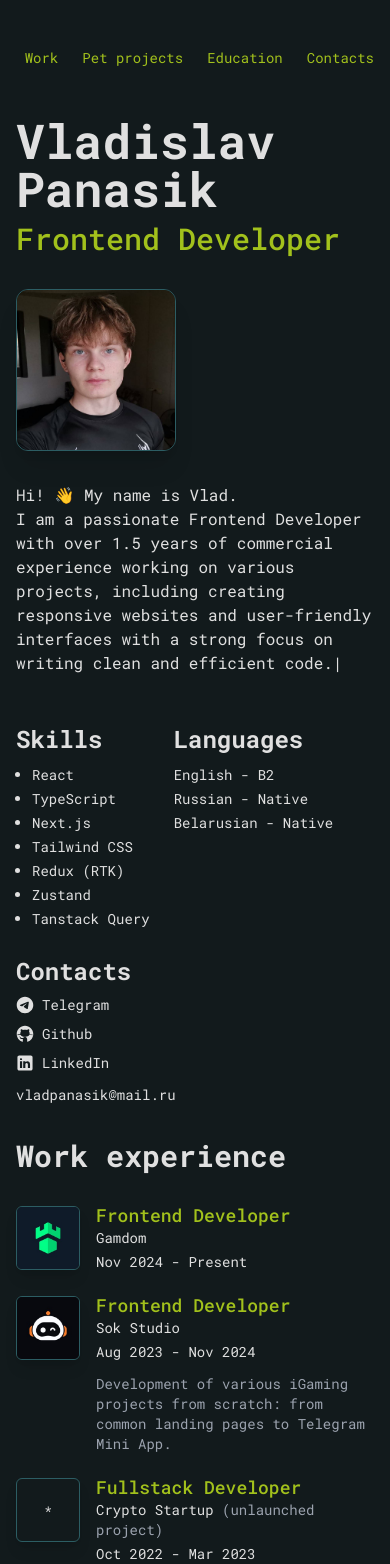
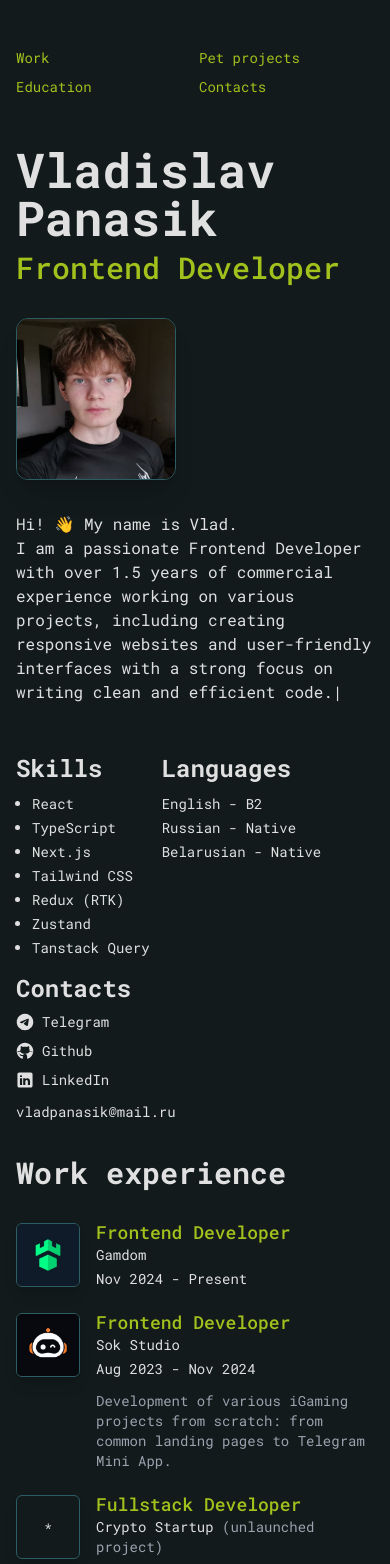
Before and after one commit to wAkExGOD/cv, a React (Vite) app: page / in a window 390 px wide. Shown: the top 1564 px of the page. Built offline with nearby package versions, Linux system fonts and the light colour scheme.

Commit message:
style fixes

```diff
--- a/src/components/Header.tsx
+++ b/src/components/Header.tsx
@@ -9,7 +9,7 @@ const links = [
 
 export function Header() {
   return (
-    <div className="flex items-center justify-end gap-6">
+    <div className="grid grid-cols-2 grid-rows-2 justify-items-start gap-2 sm:flex sm:gap-6 sm:items-center justify-end ">
       {links.map(({ title, href }) => (
         <a
           key={title}
--- a/src/components/Info.tsx
+++ b/src/components/Info.tsx
@@ -47,7 +47,7 @@ const sections = [
 
 export function Info() {
   return (
-    <ul className="flex flex-wrap gap-6 md:flex-col">
+    <ul className="flex flex-wrap gap-3 md:gap-6 md:flex-col">
       {sections.map(({ title, content }) => (
         <li key={title} className="flex flex-col gap-2">
           <h2 className="font-bold text-2xl">{title}</h2>
```
